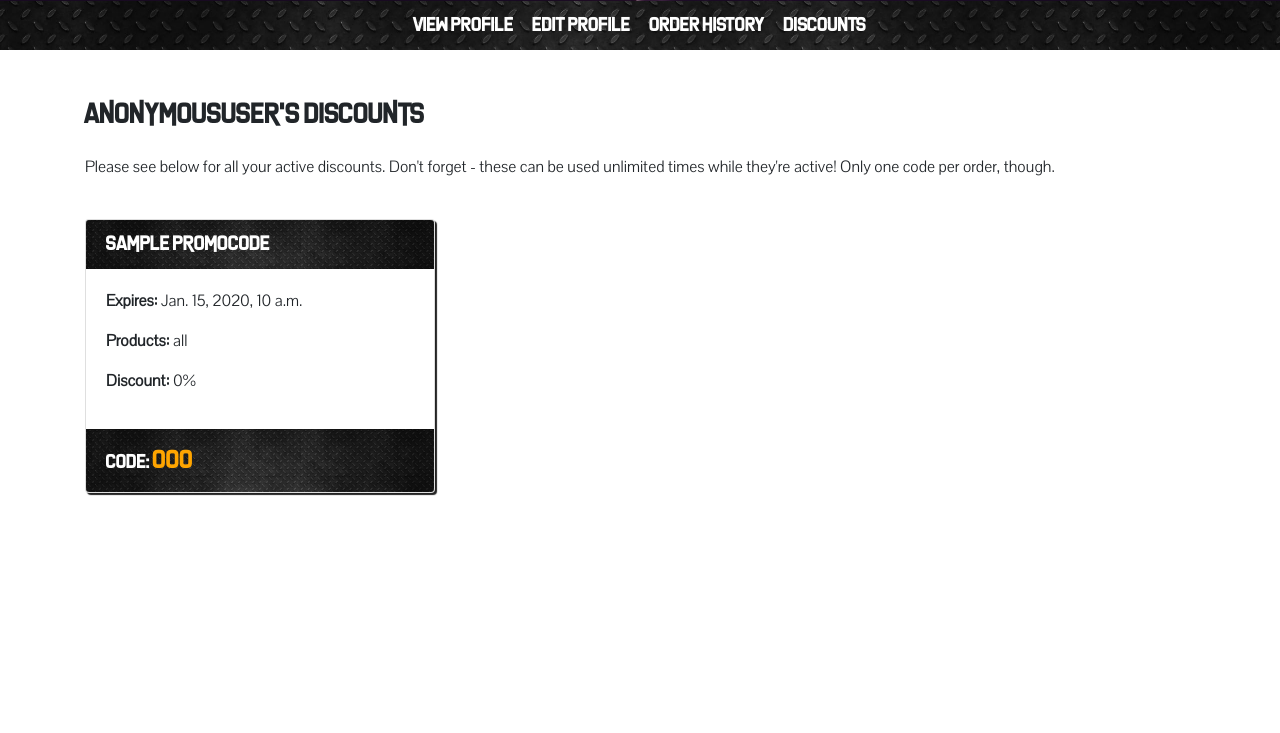
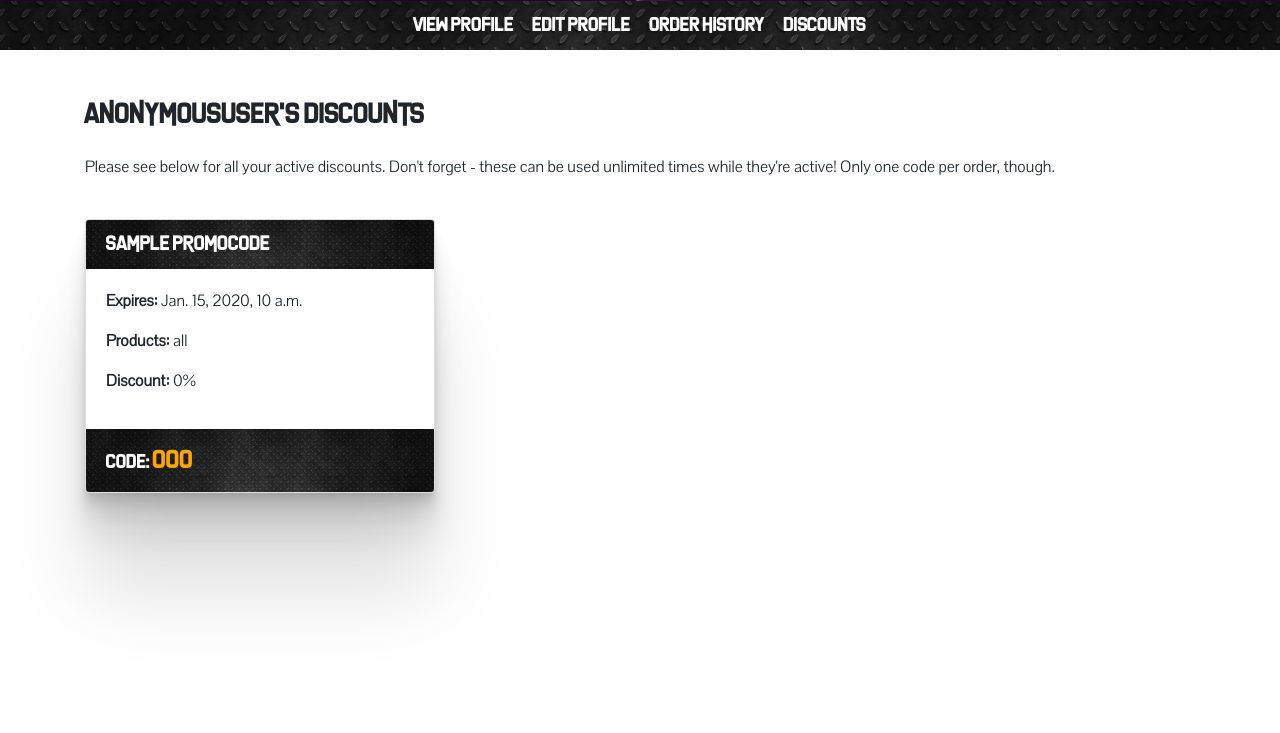
Before and after one commit to ShavingSeagull/PowerHaus, a Django app: template profiles/templates/profiles/profile_discounts.html in a window 1280 px wide. Shown: the part 399-1132 px from the top of the page. Run offline with Django 3.2, Linux system fonts and the light colour scheme; the template is opened without the code that fills it: values that come from a table or form of the project are taken from there, others are empty; tables that the repository leaves empty hold one stand-in row (values such as "Sample post"); some libraries are stand-ins or nearby versions.

Commit message:
Tweaked box-shadow on open discounts on profile page

```diff
--- a/static/css/profiles/profiles.css
+++ b/static/css/profiles/profiles.css
@@ -42,7 +42,14 @@
 
 /*** Discount view ***/
 .discount-card {
-    box-shadow: 2px 2px 1px #222;
+    /* Shadow style taken from: https://css-tricks.com/almanac/properties/b/box-shadow */
+    box-shadow:
+    0 2.8px 2.2px rgba(0, 0, 0, 0.034),
+    0 6.7px 5.3px rgba(0, 0, 0, 0.048),
+    0 12.5px 10px rgba(0, 0, 0, 0.06),
+    0 22.3px 17.9px rgba(0, 0, 0, 0.072),
+    0 41.8px 33.4px rgba(0, 0, 0, 0.086),
+    0 100px 80px rgba(0, 0, 0, 0.12);
 }
 
 .discount-card > .card-header {
```
